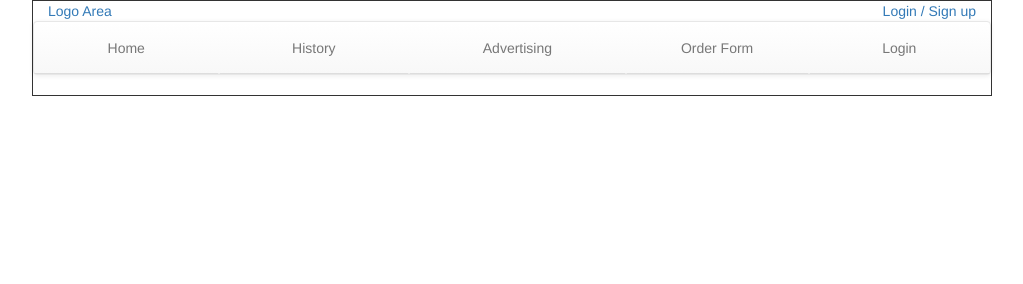
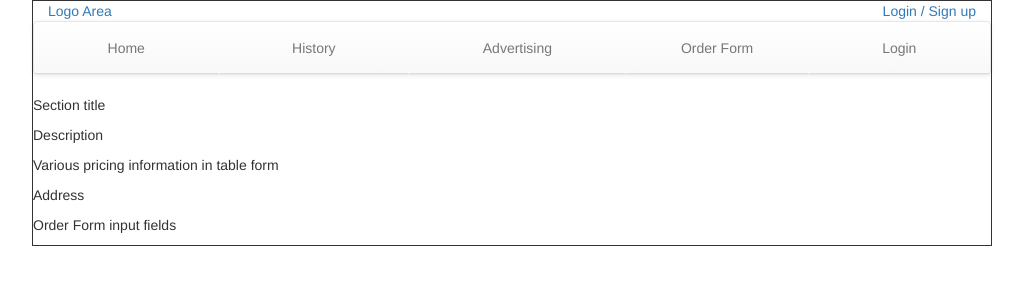
Before and after one commit to urvesh/project2, a plain HTML site: page orderform.html in a window 1280 px wide. Shown: the whole page, without its empty margins (128-1151 px from the left). Drawn offline with nearby package versions, Linux system fonts and the light colour scheme.

Commit message:
Added placeholders for login and orderform pages

```diff
--- a/orderform.html
+++ b/orderform.html
@@ -43,6 +43,28 @@
                 </li>
             </ul>
         </nav>
+
+        <div>
+            <p>
+                Section title
+            </p>
+
+            <p>
+                Description
+            </p>
+
+            <p>
+                Various pricing information in table form
+            </p>
+
+            <p>
+                Address
+            </p>
+
+            <p>
+                Order Form input fields
+            </p>
+        </div>
     </div>
 </body>
 </html>
```
Also changed, not shown: login.html (+19 -0 lines).
